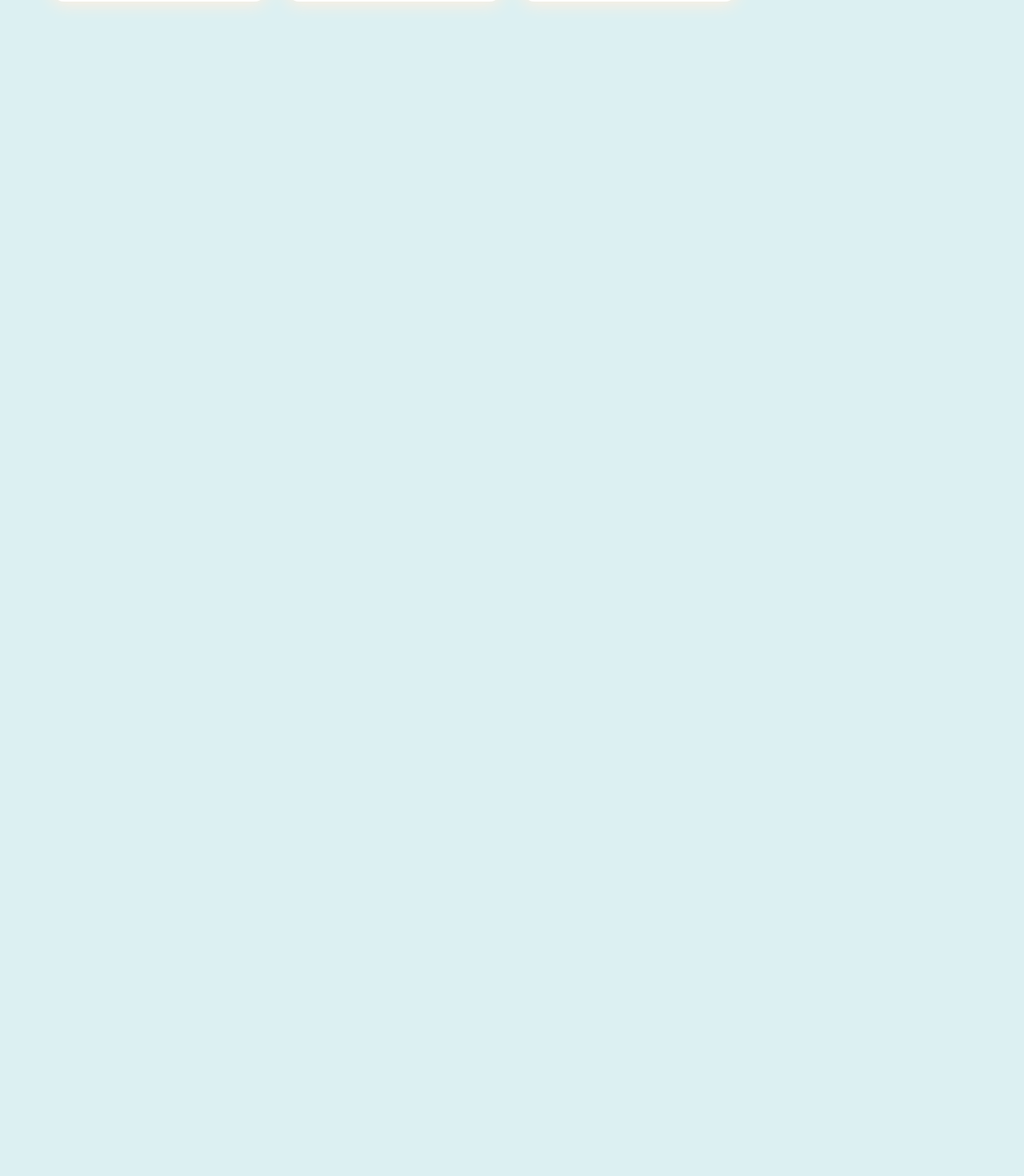
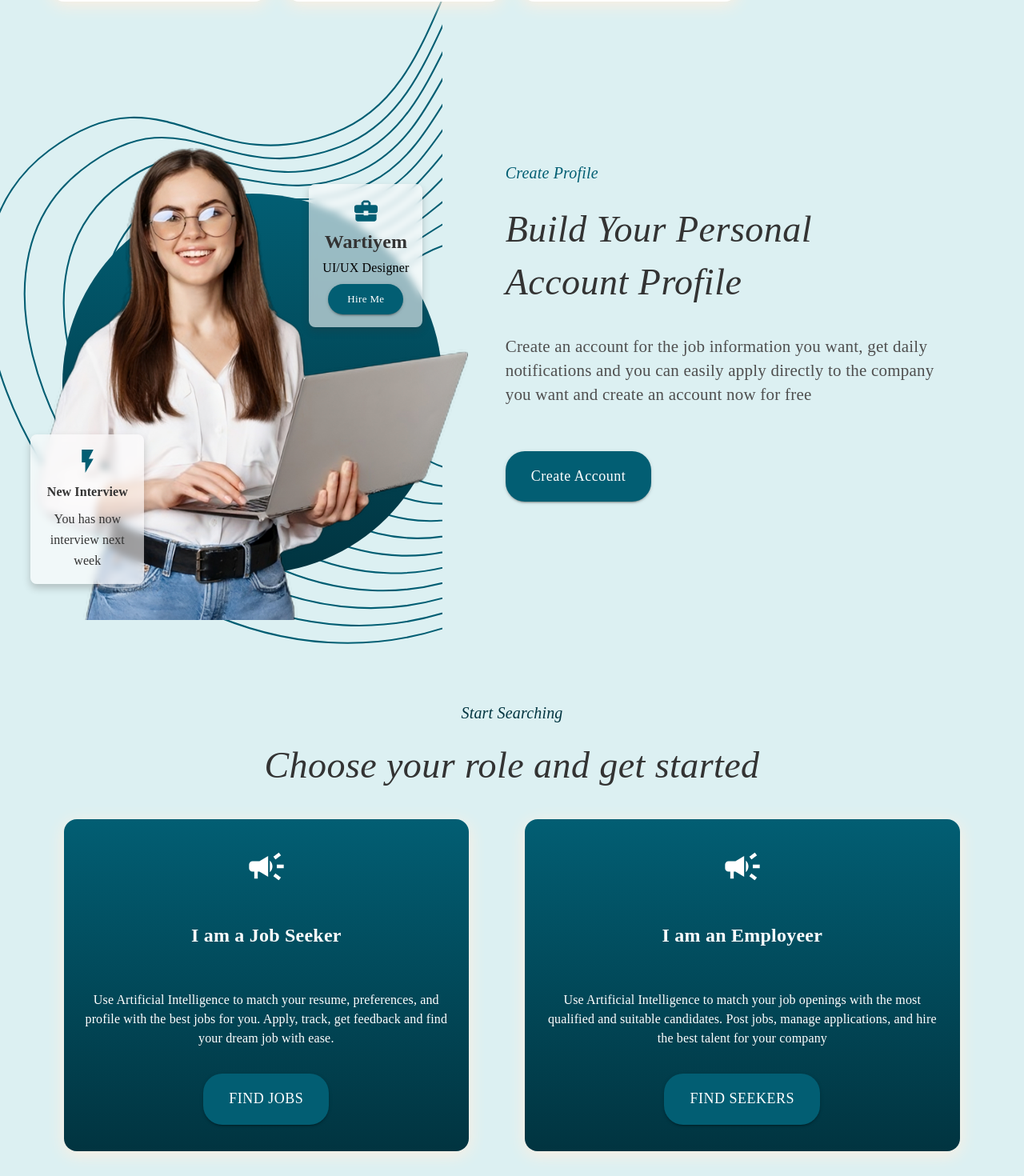
Before and after one commit to orchidmedia/careercoach, a Next.js app: page / in a window 1280 px wide. Shown: the part 2051-3521 px from the top of the page at 80% size. Before the commit the page ends 2165 px from the top, so only its background shows below. Built offline with nearby package versions, Linux system fonts and the light colour scheme; a web font is replaced by a local one.

Commit message:
add .gitignore and news organism, infoProfile and ChoiseRole

```diff
--- a/src/components/organism/Categories/Categories.tsx
+++ b/src/components/organism/Categories/Categories.tsx
@@ -10,7 +10,6 @@ import {
 } from "@mui/icons-material";
 import { Box, Grid, Typography } from "@mui/material";
 import CategoryCard from "./components/CategoryCard";
-import { useState } from "react";
 
 const categories = [
   {
--- /dev/null
+++ b/src/components/organism/ChoiseRole/ChoiseRole.tsx
@@ -0,0 +1,54 @@
+import React from 'react'
+import RoleOptionCard from './components/RoleOptionCard'
+import { Campaign } from '@mui/icons-material'
+import { Box, Typography } from '@mui/material'
+
+const roles = [
+    {
+        icon: <Campaign sx={{ fontSize: 52 }} />,
+        title: 'I am a Job Seeker',
+        text: 'Use Artificial Intelligence to match your resume, preferences, and profile with the best jobs for you. Apply, track, get feedback and find your dream job with ease.',
+        textButton: 'FIND JOBS'
+    },
+    {
+        icon: <Campaign sx={{ fontSize: 52 }} />,
+        title: 'I am an Employeer',
+        text: 'Use Artificial Intelligence to match your job openings with the most qualified and suitable candidates. Post jobs, manage applications, and hire the best talent for your company',
+        textButton: 'FIND SEEKERS'
+    }
+]
+
+const ChoiseRole = () => {
+    return (
+        <Box textAlign={'center'} paddingBottom={10}>
+            <Box marginBottom={5}>
+                <Typography
+                    sx={{
+                        fontWeight: 300,
+                        color: '#013440',
+                        mb: 3,
+                        fontStyle: 'italic',
+                        fontSize: { xs: 15, sm: 20 },
+                        lineHeight: '140%'
+                    }}>Start Searching</Typography>
+                <Typography
+                    sx={{
+                        fontWeight: 300,
+                        color: '#333',
+                        fontStyle: 'italic',
+                        fontSize: { xs: "0.9rem", sm: 46 },
+                        lineHeight: '120%'
+                    }}>Choose your role and get started</Typography>
+            </Box>
+            <Box display={'flex'} gap={'70px'} paddingX={10} flexDirection={'row'} sx={{ justifyContent:'space-evenly', flexDirection:{xs: 'column', sm: 'row'} }}>
+                {roles.map((role, index) => {
+                    return (
+                        <RoleOptionCard key={index} role={role} />
+                    )
+                })}
+            </Box>
+
+        </Box>
+    )
+}
+export default ChoiseRole
--- /dev/null
+++ b/src/components/organism/ChoiseRole/components/RoleOptionCard.tsx
@@ -0,0 +1,56 @@
+import { gradient } from "@/config/theme";
+import { Box, Button, Typography } from "@mui/material";
+import { ReactNode, useState } from "react";
+
+type Props = {
+    role: { icon: ReactNode; title: string; text: string; textButton: string };
+};
+
+const initialStyle = {
+    background: "#fff",
+    title: "text.secondary",
+    jobs: "#828282",
+    icon: "primary.main",
+};
+const hoverStyle = {
+    background: gradient.bg,
+    title: "#fff",
+    jobs: "#fff",
+    icon: "#fff",
+};
+
+const RoleOptionCard = ({ role }: Props) => {
+    const [styles, setStyles] = useState(hoverStyle);
+
+    return (
+        <Box
+            sx={{
+                display: "flex",
+                flexDirection: 'column',
+                alignItems: 'center',
+                padding: "33px 25px",
+                background: gradient.bg,
+                borderRadius: 4,
+                gap: 4,
+                boxShadow: "0px 4.205862522125244px 21.029312133789062px 0px #FFEFE0",
+                transition: "ease-in-out",
+            }}
+        >
+            <Box sx={{ color: styles.icon }}>{role.icon}</Box>
+            <Typography
+                variant="subtitle1"
+                sx={{ fontWeight: "700", color: styles.title }}
+            >
+                {role.title}
+            </Typography>
+            <Typography sx={{ color: styles.jobs, fontWeight: "400", mt: 2 }}>
+                {role.text}
+            </Typography>
+            <Button variant="contained" size="large">
+                {role.textButton}
+            </Button>
+        </Box>
+    );
+};
+
+export default RoleOptionCard;
--- /dev/null
+++ b/src/components/organism/ChoiseRole/index.ts
@@ -0,0 +1,2 @@
+import ChoiseRole from "./ChoiseRole";
+export default ChoiseRole;
--- /dev/null
+++ b/src/components/organism/InfoProfile/InfoProfile.tsx
@@ -0,0 +1,16 @@
+import { Box, Button, Typography, useMediaQuery } from '@mui/material'
+import React from 'react'
+import InfoProfileImage from './components/InfoProfileImage';
+import InfoProfileText from './components/InfoProfileText';
+
+const InfoProfile = () => {
+    const query = useMediaQuery("(max-width:200)");
+
+    return (
+        <Box display={'flex'} marginBottom={{ xs:15, lg:20}} marginTop={30} sx={{ justifyContent:'space-evenly', flexDirection:{xs: 'column', lg: 'row'} }} >
+            <InfoProfileImage query={query} />
+            <InfoProfileText query={query}/>
+        </Box>
+    )
+}
+export default InfoProfile;
--- /dev/null
+++ b/src/components/organism/InfoProfile/components/InfoProfileImage.tsx
@@ -0,0 +1,102 @@
+import { gradient } from "@/config/theme";
+import { Box, Button, Typography } from "@mui/material";
+import Image from "next/image";
+import Img from "../../../../assets/Hero/hero-image.webp";
+import Vector from "../../../../assets/Hero/hero-vector.svg";
+import GlassCard from "@/components/molecules/GlassCard";
+import { BusinessCenter, FlashOn } from "@mui/icons-material";
+
+type Props = {
+  query: boolean;
+};
+
+const InfoProfileImage = ({ query }: Props) => {
+  return (
+    <Box
+      sx={{
+        display: "flex",
+        alignItems: "center",
+        justifyContent: "center",
+        position: "relative",
+      }}
+    >
+      <Box position="relative">
+        <GlassCard left={-40} bottom={-250}>
+          <FlashOn fontSize="large" color="primary" />
+          <Typography
+            sx={{
+              lineHeight: "26px",
+              letterSpacing: "0.084px",
+              width: "110px",
+              textAlign: "center",
+              color: "text.secondary",
+              fontWeight: "700",
+            }}
+          >
+            New Interview
+          </Typography>
+          <Typography
+            sx={{
+              lineHeight: "26px",
+              letterSpacing: "0.084px",
+              width: "110px",
+              textAlign: "center",
+              color: "text.secondary",
+              fontWeight: "300",
+            }}
+          >
+            You has now interview next week
+          </Typography>
+        </GlassCard>
+        <GlassCard top={query ? -200 : -250} right={query ? -300 : -450}>
+          <BusinessCenter fontSize="large" color="primary" />
+          <Typography
+            sx={{
+              lineHeight: "26px",
+              fontSize: "24px",
+              letterSpacing: "0.084px",
+              width: "110px",
+              textAlign: "center",
+              color: "text.secondary",
+              fontWeight: "700",
+            }}
+          >
+            Wartiyem
+          </Typography>
+          <Typography>UI/UX Designer</Typography>
+          <Button variant="contained" size="small">
+            Hire Me
+          </Button>
+        </GlassCard>
+      </Box>
+      <Box
+        sx={{
+          borderRadius: "50%",
+          width: query ? 275 : "475px",
+          height: query ? 275 : "475px",
+          background: gradient.bg,
+          display: "flex",
+          justifyContent: "center",
+          alignItems: "center",
+          mr: 0,
+        }}
+      >
+        <Image
+          src={Img}
+          alt="Hero Image"
+          width={query ? 373 : 665}
+          height={query ? 331 : 590}
+        />
+      </Box>
+      <Image
+        src={Vector}
+        alt="Hero Vector"
+        width={query ? 360 : 709}
+        height={query ? 502 : 989}
+        style={{ zIndex: -1, position: "absolute", right: 0 }}
+      />
+    </Box>
+  );
+};
+
+export default InfoProfileImage;
--- /dev/null
+++ b/src/components/organism/InfoProfile/components/InfoProfileText.tsx
@@ -0,0 +1,55 @@
+import { gradient } from "@/config/theme";
+import { Box, Button, Typography } from "@mui/material";
+
+type Props = {
+  query: boolean;
+};
+
+const InfoProfileText = ({ query }: Props) => {
+  return (
+    <Box
+      sx={{
+        display: "flex",
+        alignItems: "center",
+        flexDirection: "column",
+        marginTop:{xs: 20, lg: -5}
+      }}
+    >
+      <Box>
+        <Box>
+          <Typography
+            sx={{
+              fontWeight: 300,
+              color:'#025E73',
+              mb: 3,
+              fontStyle: 'italic',
+              fontSize: { xs: 15, sm: 20 },
+              lineHeight: '140%'
+            }}
+          >
+            Create Profile
+          </Typography>
+          <Typography
+            variant="body2"
+            sx={{ fontWeight: 300, color:'#333',  fontStyle: 'italic', fontSize: { xs: "0.9rem", sm: 46 } }}
+          >
+            Build Your Personal <br /> Account Profile
+          </Typography>
+          <Typography
+            variant="body2"
+            sx={{ marginTop: 4, maxWidth: 570, fontSize: { xs: "0.9rem", sm: 21 } }}
+          >
+            Create an account for the job information you want, get daily notifications and you can easily apply directly to the company you want and create an account now for free
+          </Typography>
+        </Box>
+        <Box sx={{ mt: 7, textAlign: query ? "center" : "start" }}>
+          <Button variant="contained" size="large">
+            Create Account
+          </Button>
+        </Box>
+      </Box>
+    </Box>
+  );
+};
+
+export default InfoProfileText;
--- /dev/null
+++ b/src/components/organism/InfoProfile/index.ts
@@ -0,0 +1,2 @@
+import InfoProfile from "./InfoProfile";
+export default InfoProfile;
--- a/src/pages/index.tsx
+++ b/src/pages/index.tsx
@@ -1,6 +1,8 @@
 import Hero from "@/components/organism/Hero";
 import Companies from "@/components/organism/Companies";
 import Categories from "@/components/organism/Categories";
+import ChoiseRole from "@/components/organism/ChoiseRole";
+import InfoProfile from "@/components/organism/InfoProfile";
 
 export default function Home() {
   return (
@@ -8,6 +10,8 @@ export default function Home() {
       <Hero />
       <Companies />
       <Categories />
+      <InfoProfile />
+      <ChoiseRole />
     </main>
   );
 }
```
Also changed, not shown: 1 other file (tests, documents, lock files or other folders).
